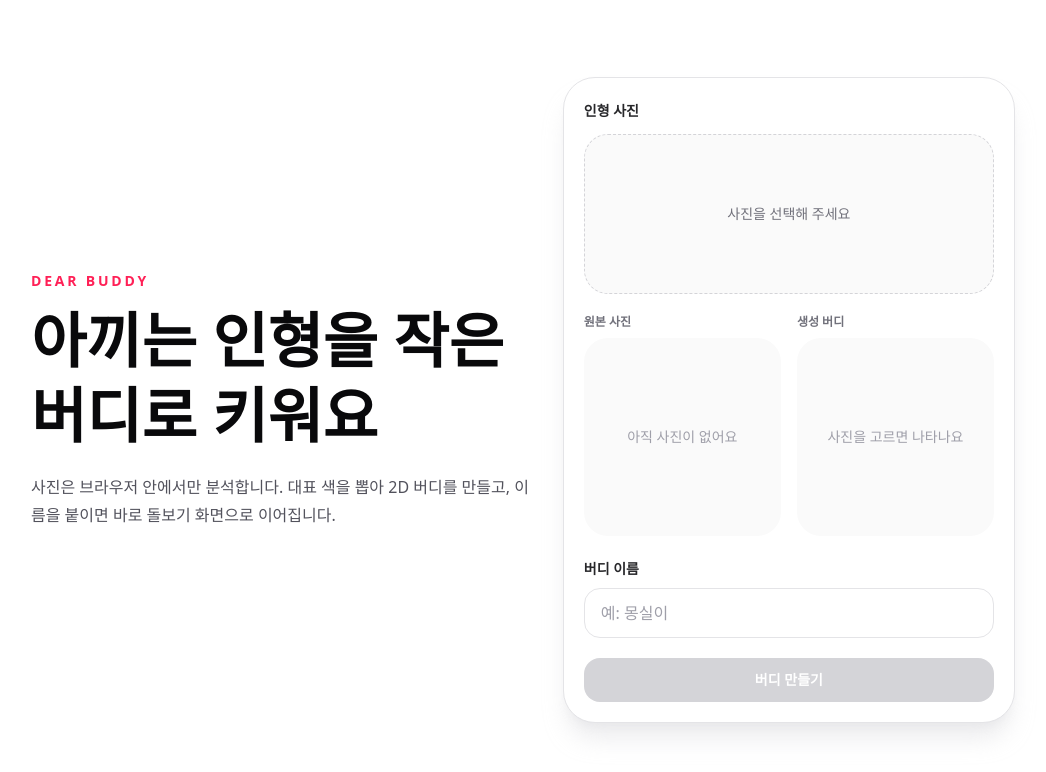
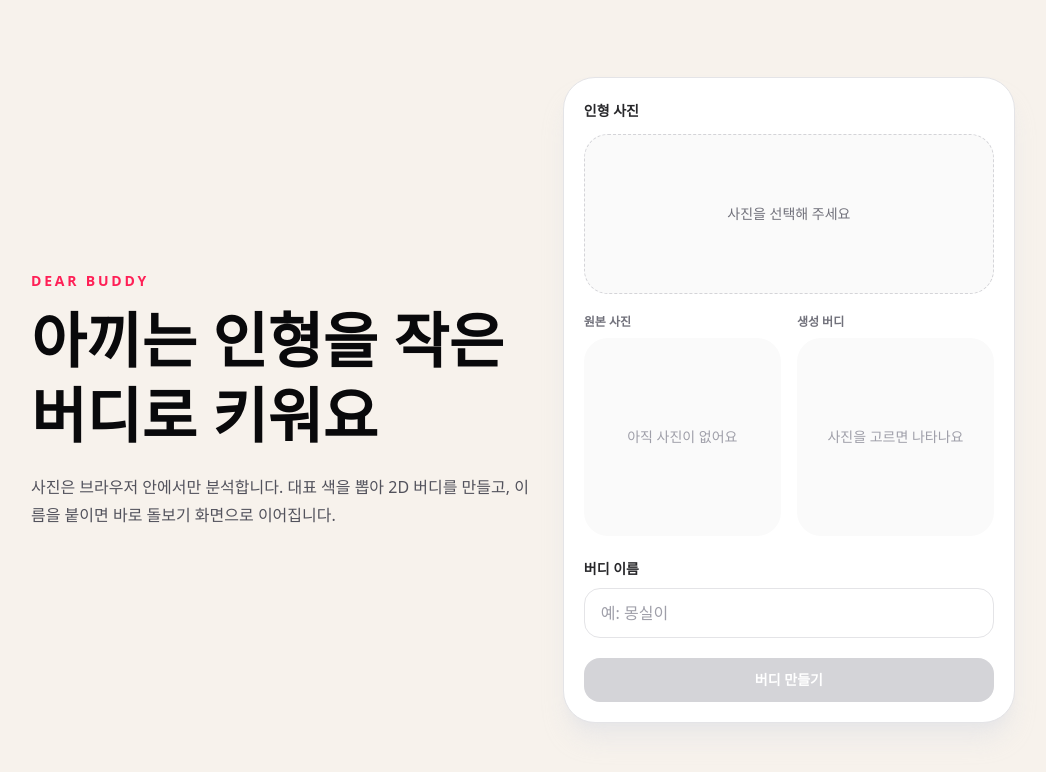
Before and after one commit to betterthanhajin/dear-buddy, a Next.js app: page / in a window 1280 px wide. Shown: the top 772 px of the page, without its empty margins (117-1163 px from the left). Built offline with nearby package versions, Linux system fonts and the light colour scheme.

Commit message:
chore: polish dear buddy MVP

```diff
--- a/app/globals.css
+++ b/app/globals.css
@@ -1,4 +1,12 @@
 @import "tailwindcss";
+
+html {
+  background: #f7f2ec;
+}
+
+body {
+  min-width: 320px;
+}
 
 @keyframes buddy-float {
   0% {
@@ -16,6 +24,20 @@
   animation: buddy-float 2.5s ease-in-out infinite;
 }
 
+@keyframes gentle-pop {
+  0% {
+    transform: scale(0.96);
+  }
+
+  100% {
+    transform: scale(1);
+  }
+}
+
+.gentle-pop {
+  animation: gentle-pop 180ms ease-out;
+}
+
 @keyframes heart-pop {
   0% {
     opacity: 0;
--- a/app/layout.tsx
+++ b/app/layout.tsx
@@ -13,8 +13,8 @@ const geistMono = Geist_Mono({
 });
 
 export const metadata: Metadata = {
-  title: "Create Next App",
-  description: "Generated by create next app",
+  title: "Dear Buddy",
+  description: "아끼는 인형 사진으로 2D 버디를 만들고 다마고치처럼 키우는 브라우저 앱",
 };
 
 export default function RootLayout({
@@ -24,7 +24,7 @@ export default function RootLayout({
 }>) {
   return (
     <html
-      lang="en"
+      lang="ko"
       className={`${geistSans.variable} ${geistMono.variable} h-full antialiased`}
     >
       <body className="min-h-full flex flex-col">{children}</body>
```
Also changed, not shown: 1 other file (tests, documents, lock files or other folders).
